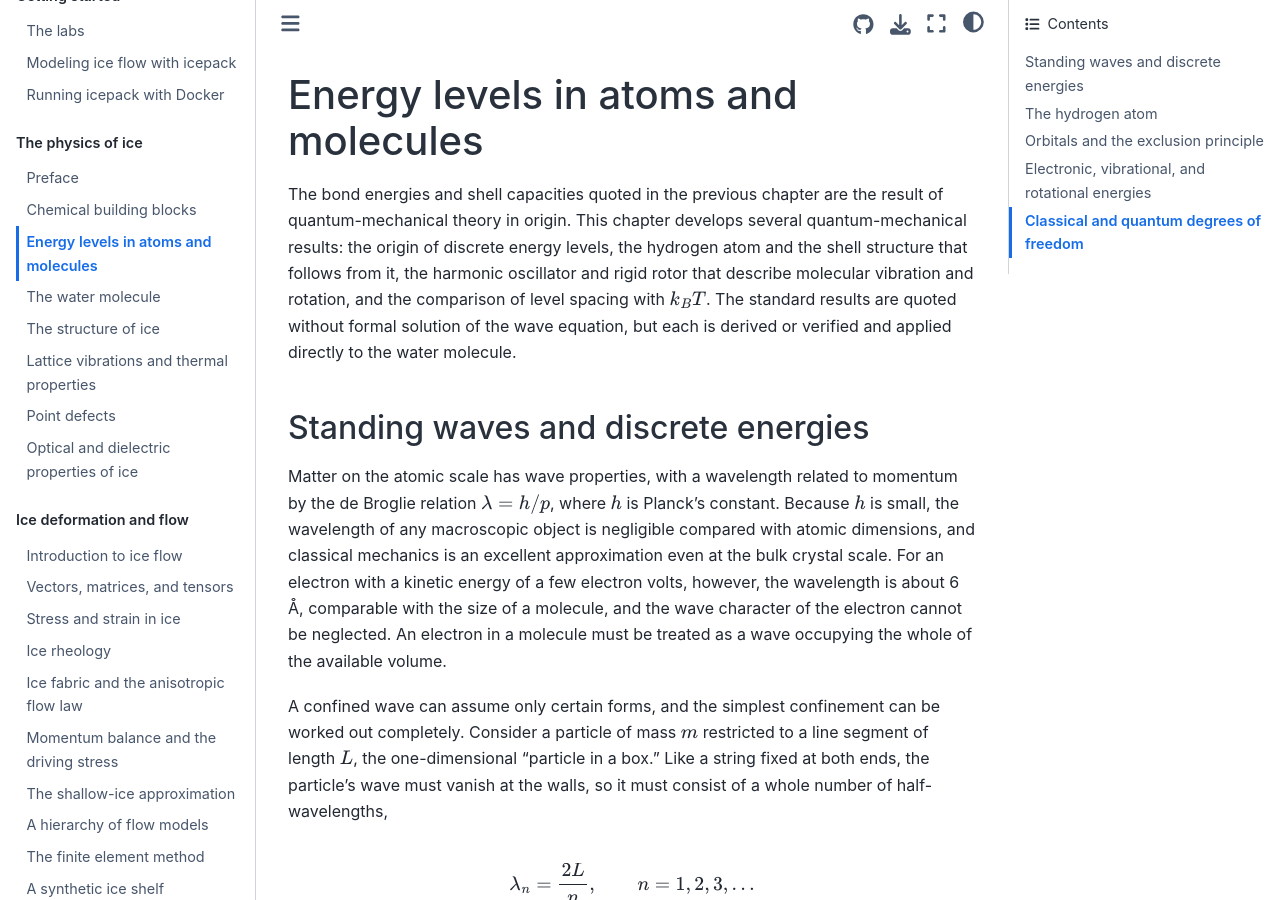
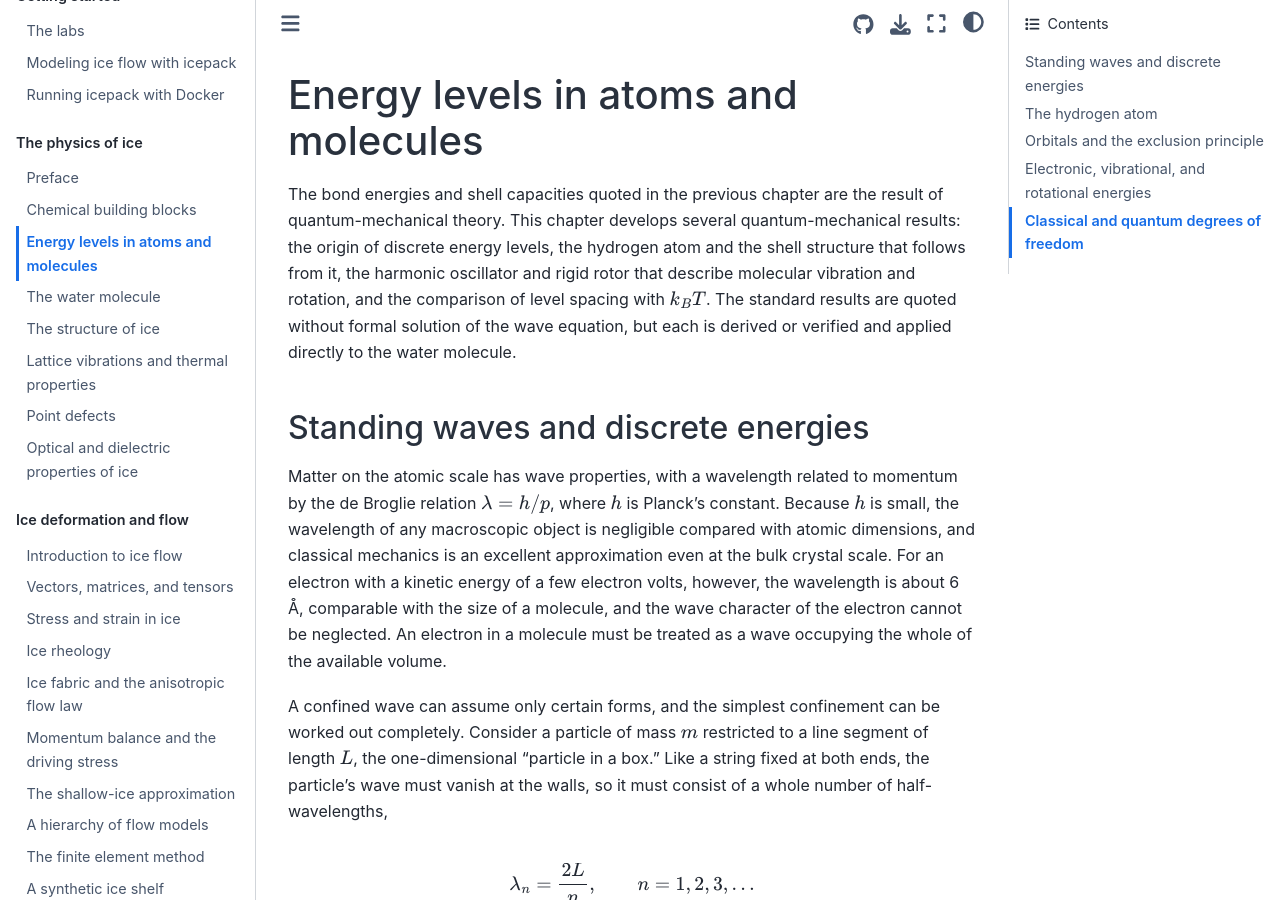
Before and after one commit to rice-glaciology/glaciology-book, a Jupyter Book: the page built from sections/foundations/energy-levels.md, in a window 1280 px wide and 900 px high. Built offline with Jupyter Book 1.0.4 settings and Sphinx 7.4.7 and the Sphinx Book theme 1.1.4, drawn with Linux system fonts in a browser that asks for light colours; pages that are not in the unit, such as notebooks, are missing from menus; cross-references to code outside the pages are shown as plain code; some of the changed text lies outside the part shown.

Commit message:
Update energy-levels.md

```diff
--- a/sections/foundations/energy-levels.md
+++ b/sections/foundations/energy-levels.md
@@ -1,6 +1,6 @@
 # Energy levels in atoms and molecules
 
-The bond energies and shell capacities quoted in the previous chapter are the result of quantum-mechanical theory in origin. This chapter develops several quantum-mechanical results: the origin of discrete energy levels, the hydrogen atom and the shell structure that follows from it, the harmonic oscillator and rigid rotor that describe molecular vibration and rotation, and the comparison of level spacing with $k_B T$. The standard results are quoted without formal solution of the wave equation, but each is derived or verified and applied directly to the water molecule.
+The bond energies and shell capacities quoted in the previous chapter are the result of quantum-mechanical theory. This chapter develops several quantum-mechanical results: the origin of discrete energy levels, the hydrogen atom and the shell structure that follows from it, the harmonic oscillator and rigid rotor that describe molecular vibration and rotation, and the comparison of level spacing with $k_B T$. The standard results are quoted without formal solution of the wave equation, but each is derived or verified and applied directly to the water molecule.
 
 ## Standing waves and discrete energies
 
```
Also changed, not shown: other parts of sections/foundations/energy-levels.md (+1 -1 lines).
